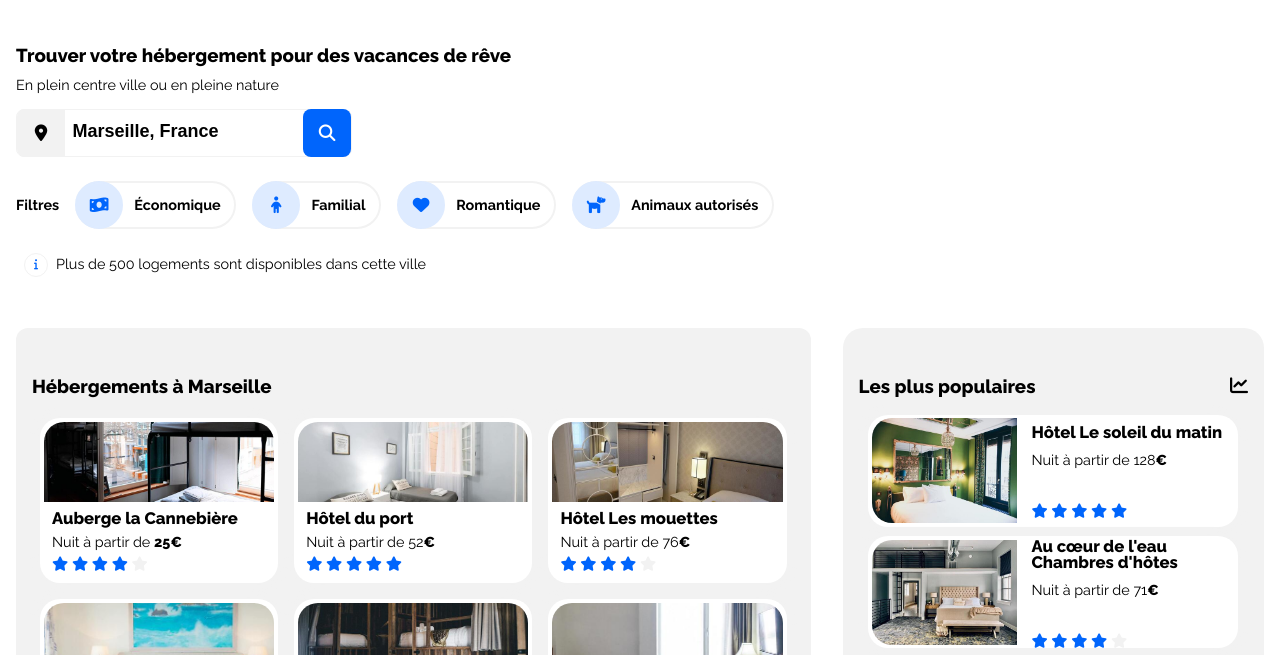
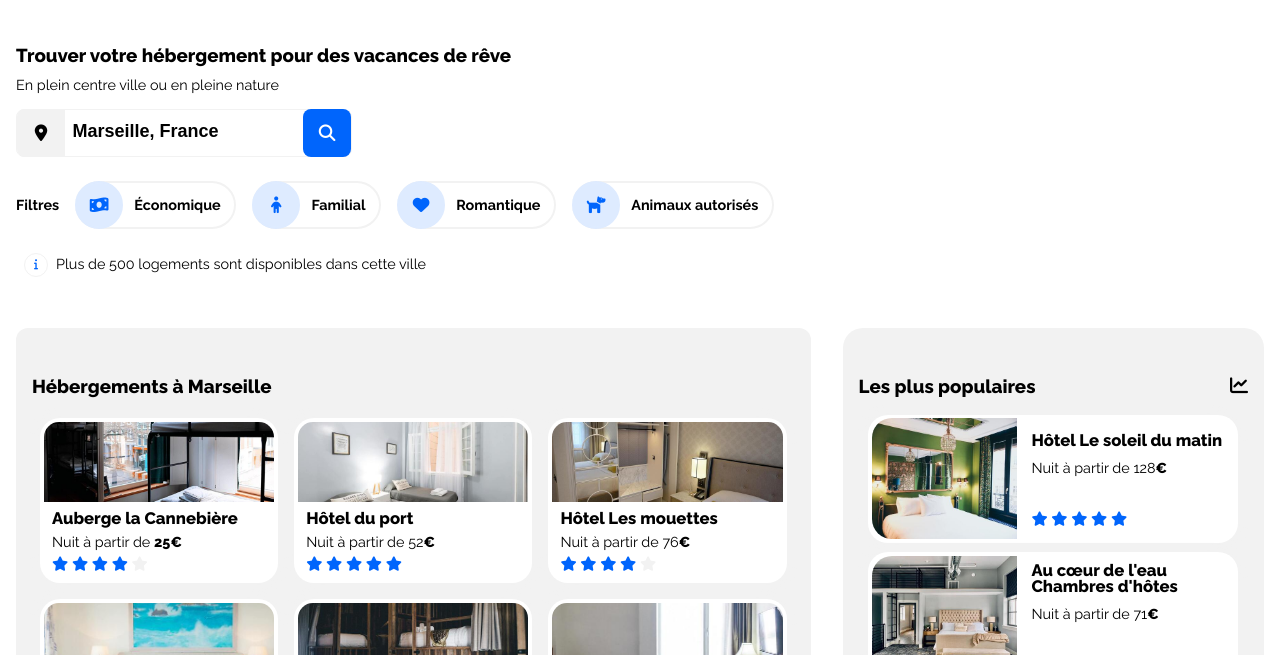
Before and after one commit to Missfantaxya/AlexiaSkrzypczak_2_16042021, a plain HTML site: page index.html in a window 1280 px wide. Shown: the part 83-738 px from the top of the page. Drawn offline with Linux system fonts and the light colour scheme.

Commit message:
style popular card desktop

```diff
--- a/css/styles.css
+++ b/css/styles.css
@@ -109,6 +109,7 @@ body {
     margin: 0.3rem auto;
     box-shadow: 5px 5px 6px #F2F2F2, -5px -5px 6px #F2F2F2;
 }
+
 
 .main__card__picture {
     overflow: hidden;
@@ -358,7 +359,7 @@ body {
     }
     .popular__card{
         width: 95%;
-        height: 14vh;
+        height: 10vw;
     }
     .popular__card__picture {
         height: 100%;
@@ -427,11 +428,13 @@ body {
     }
     .accommodation__card{
         width: 35%;
-        height: 30%;
+        height: 27%;
         margin: 0.5rem;
     }
     .accommodation__card__picture{
         height: 5rem;
+        border-top-left-radius: 15px;
+        border-top-right-radius: 15px;
     }
 }
 /* article ACTIVITIES */
```
